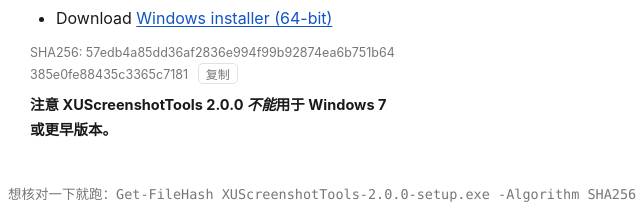
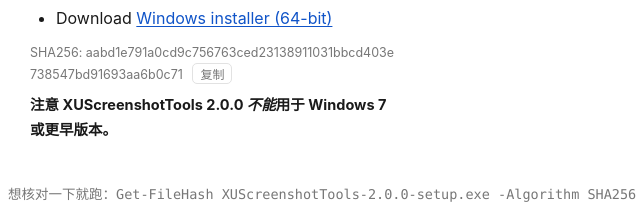
Before and after one commit to xazBili/XUScreenshotTools-web, a plain HTML site: page download.html in a window 1280 px wide. Shown: the part 323-538 px from the top of the page, 226-866 px from the left. Drawn offline with Linux system fonts and the light colour scheme; no server answers.

Commit message:
去掉转发/写到笔记按钮，安装包重打

```diff
--- a/download.html
+++ b/download.html
@@ -84,8 +84,8 @@
             <li>Download <a href="XUScreenshotTools-2.0.0-setup.exe" download>Windows installer (64-bit)</a></li>
           </ul>
           <div class="hash">
-            SHA256: <span data-latest-sha>57edb4a85dd36af2836e994f99b92874ea6b751b64385e0fe88435c3365c7181</span>
-            <button data-copy="57edb4a85dd36af2836e994f99b92874ea6b751b64385e0fe88435c3365c7181">复制</button>
+            SHA256: <span data-latest-sha>aabd1e791a0cd9c756763ced23138911031bbcd403e738547bd91693aa6b0c71</span>
+            <button data-copy="aabd1e791a0cd9c756763ced23138911031bbcd403e738547bd91693aa6b0c71">复制</button>
           </div>
           <p class="note">注意 XUScreenshotTools 2.0.0 <em>不能</em>用于 Windows 7 或更早版本。</p>
         </li>
```
